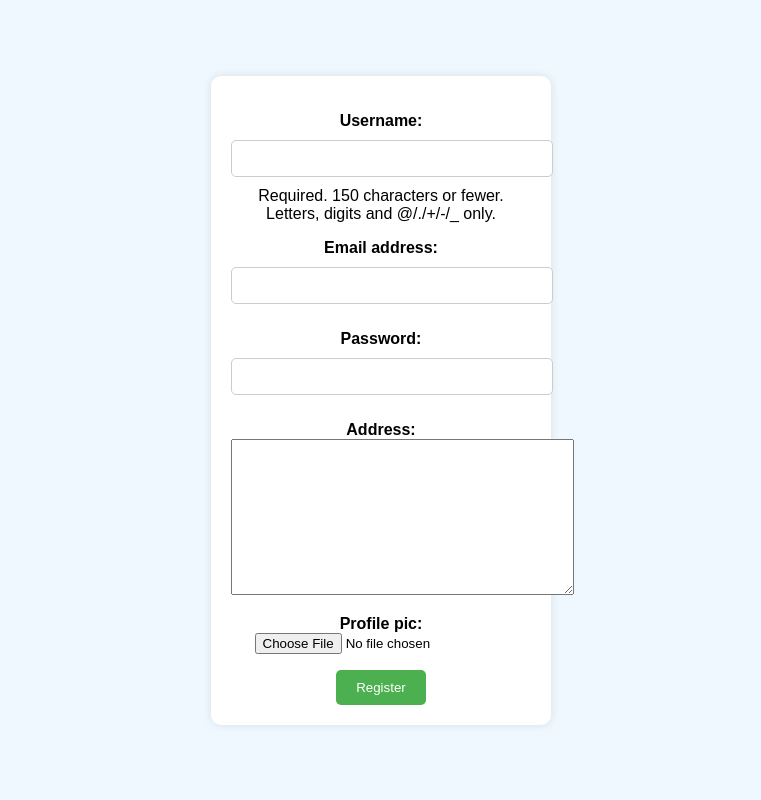
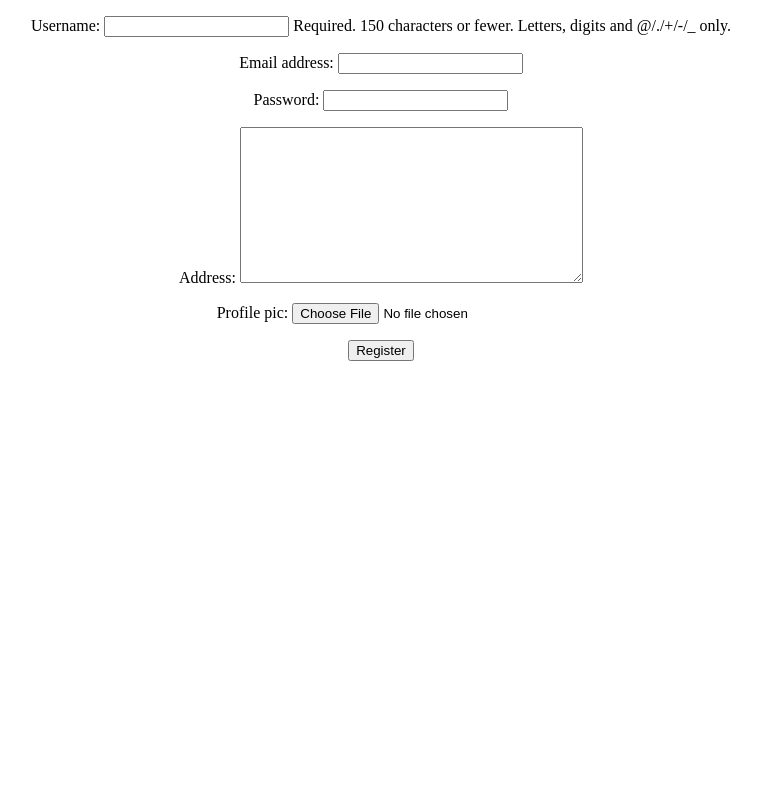
Before and after one commit to Peerushaik7/Registration, a Django app: page /registration/ in a window 1280 px wide. Shown: the whole page, without its empty margins (259-1020 px from the left). Run offline with Django 5.2, Linux system fonts and the light colour scheme.

Commit message:
first commit

```diff
--- a/app/views.py
+++ b/app/views.py
@@ -2,6 +2,8 @@ from django.shortcuts import render
 
 from django.http import HttpResponse
 from app.forms import *
+
+from django.core.mail import send_mail
 
 # Create your views here.
 
@@ -23,6 +25,13 @@ def registration(request):
             MPFDO = NMPFDO.save(commit=False)
             MPFDO.username = MUFDO
             MPFDO.save()
+
+            send_mail('Registration',
+                      'Thank you for Registration.',
+                      'peerushaik313@gmail.com',
+                      [MUFDO.email],
+                      fail_silently=False,)
+
             return HttpResponse('Registration is Successsful')
         else:
             return HttpResponse('Invalid Data')
--- a/templates/reg.html
+++ b/templates/reg.html
@@ -1,4 +1,4 @@
-<!-- <!DOCTYPE html>
+<!DOCTYPE html>
 <html lang="en">
 <head>
     <meta charset="UTF-8">
@@ -16,82 +16,4 @@
         </form>
     </center>
 </body>
-</html> -->
-
-<!DOCTYPE html>
-<html lang="en">
-<head>
-    <meta charset="UTF-8">
-    <meta name="viewport" content="width=device-width, initial-scale=1.0">
-    <title>Registration</title>
-    <style>
-        body {
-            font-family: Arial, sans-serif;
-            background-color: #f0f8ff;
-            margin: 0;
-            padding: 0;
-            display: flex;
-            justify-content: center;
-            align-items: center;
-            height: 100vh;
-        }
-
-        form {
-            background-color: #fff;
-            padding: 20px;
-            border-radius: 10px;
-            box-shadow: 0 0 10px rgba(0, 0, 0, 0.1);
-            width: 300px;
-        }
-
-        input[type="text"], input[type="email"], input[type="password"] {
-            width: 100%;
-            padding: 10px;
-            margin: 10px 0;
-            border: 1px solid #ccc;
-            border-radius: 5px;
-        }
-
-        input[type="submit"] {
-            background-color: #4CAF50;
-            color: white;
-            padding: 10px 20px;
-            border: none;
-            border-radius: 5px;
-            cursor: pointer;
-            transition: background-color 0.3s ease;
-        }
-
-        input[type="submit"]:hover {
-            background-color: #45a049;
-        }
-
-        label {
-            margin-bottom: 5px;
-            font-weight: bold;
-        }
-
-        .form-group {
-            margin-bottom: 15px;
-        }
-
-        .center {
-            text-align: center;
-        }
-    </style>
-</head>
-<body>
-    <div class="center">
-        <form method="POST" enctype="multipart/form-data">
-            {% csrf_token %}
-            <div class="form-group">
-                {{EUFO.as_p}}
-            </div>
-            <div class="form-group">
-                {{EPFO.as_p}}
-            </div>
-            <input type="submit" value="Register">
-        </form>
-    </div>
-</body>
 </html>
```
Also changed, not shown: registration/settings.py (+7 -0 lines), db.sqlite3, media/ipl_img_Z6fftUb.jpg (added).
